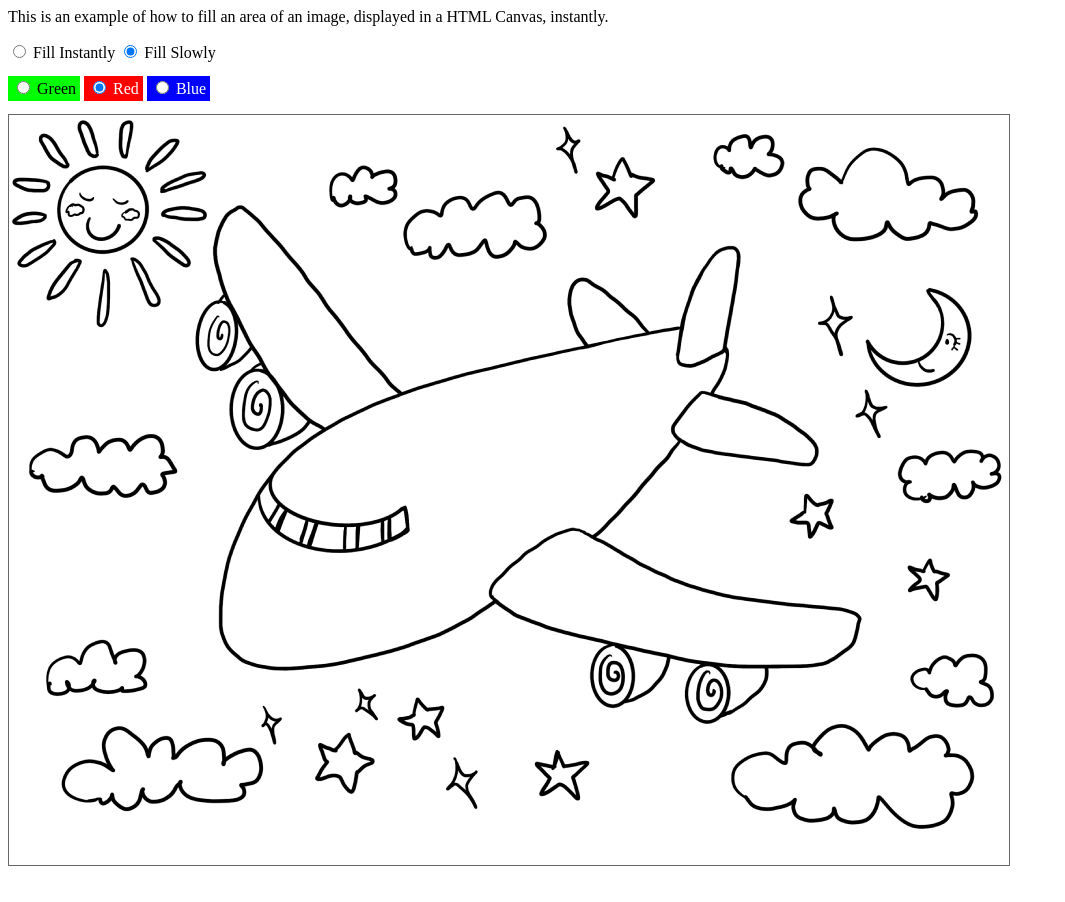
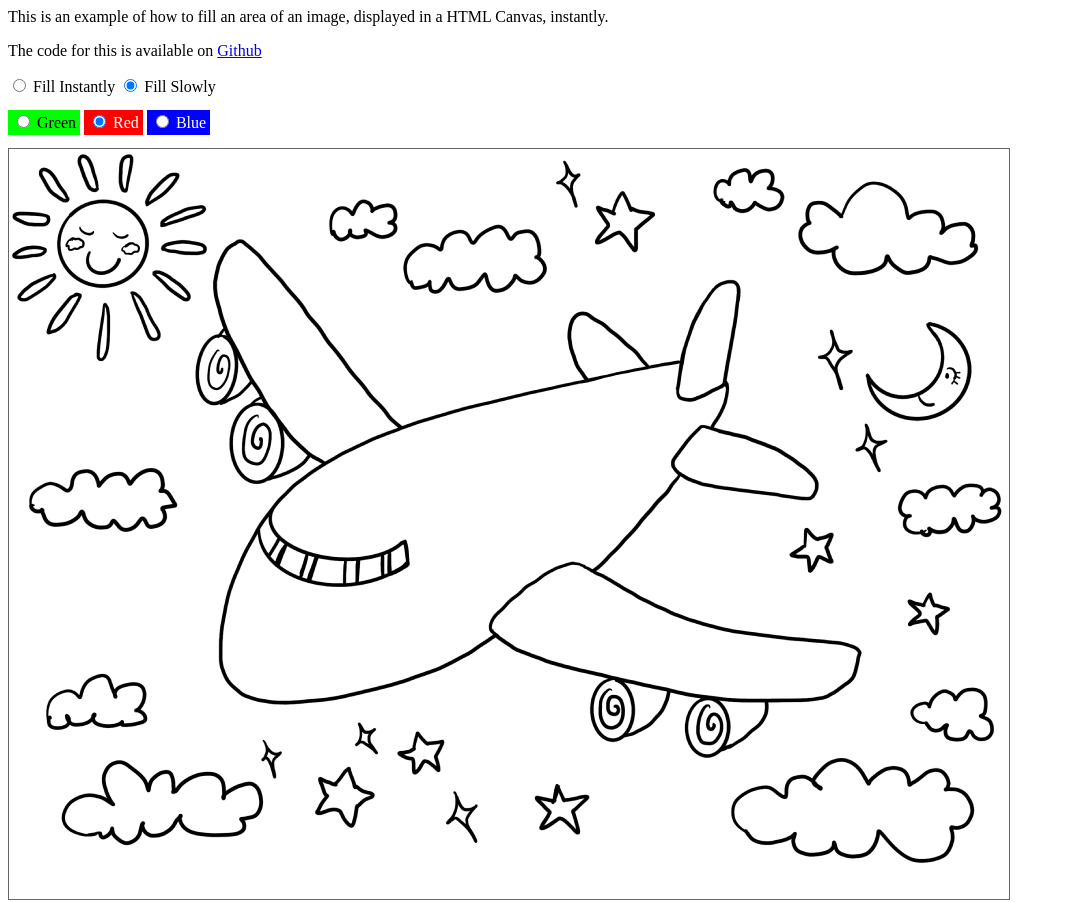
Before and after one commit to shaneosullivan/example-canvas-fill, a plain HTML site: page index.html in a window 1280 px wide. Shown: the whole page, without its empty margins (0-1065 px from the left). Before the commit the page ends 874 px from the top, so only its background shows below. Drawn offline with Linux system fonts and the light colour scheme.

Commit message:
Add link to Github

```diff
--- a/index.html
+++ b/index.html
@@ -13,6 +13,10 @@
     <p>
       This is an example of how to fill an area of an image, displayed in a HTML
       Canvas, instantly.
+    </p>
+    <p>
+      The code for this is available on
+      <a href="https://github.com/shaneosullivan/example-canvas-fill" target="_blank">Github</a>
     </p>
     <div>
       <form id="speedForm" action="">
```
